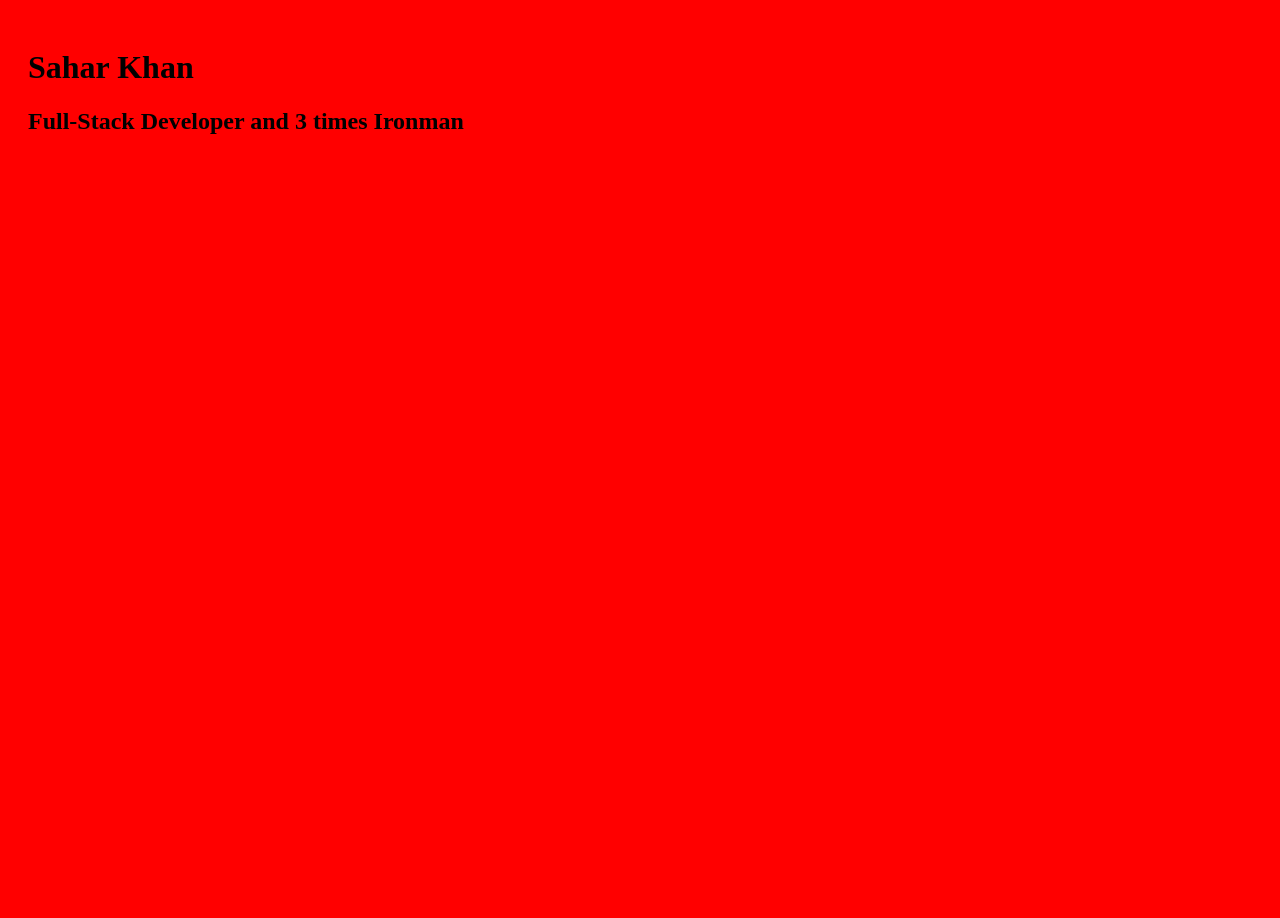
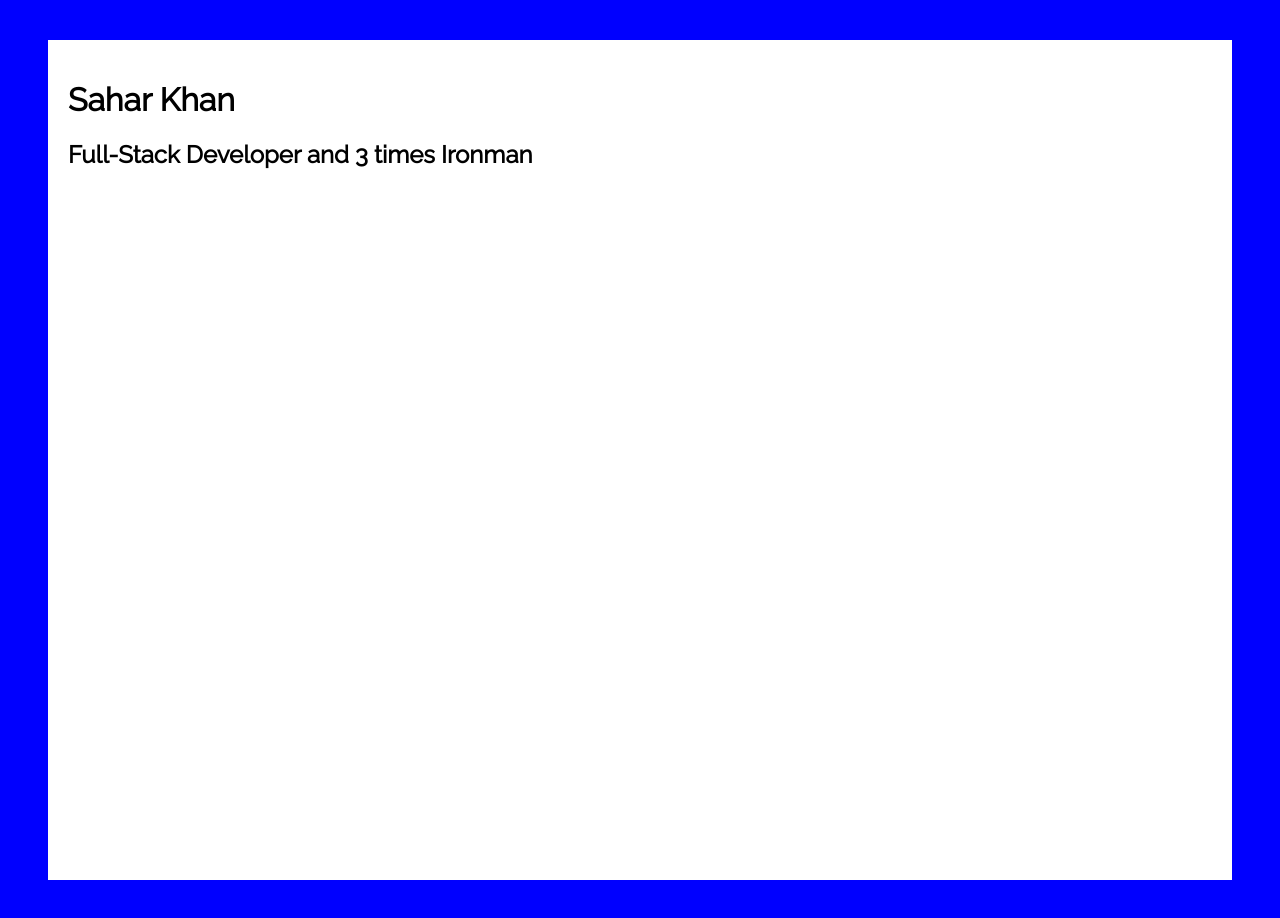
Before and after one commit to saharkhankhan/sahar-khan, a plain HTML site: page index.html in a window 1280 px wide. Before the commit the page ends 800 px from the top, so only its background shows below. Drawn offline with Linux system fonts and the light colour scheme.

Commit message:
checking link

```diff
--- a/style.css
+++ b/style.css
@@ -1,7 +1,14 @@
+@import url('https://fonts.googleapis.com/css?family=Raleway');
+
 body{
-  background: red;
+  background: blue;
+  font-family: 'Raleway', sans-serif;
+
 }
 
 .content{
+  margin: 40px;
+  background: white;
+  height: 100vh;
   padding: 20px;
 }
```
